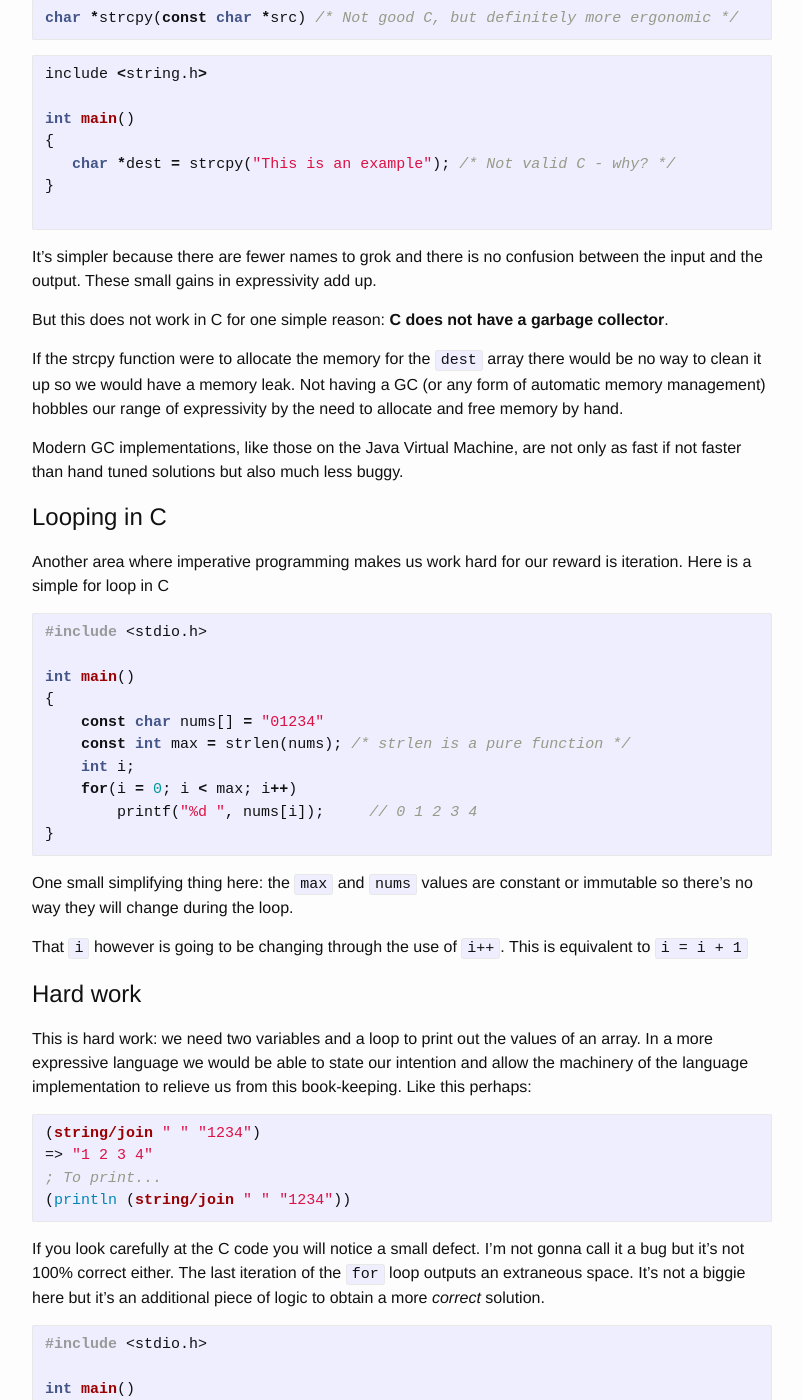
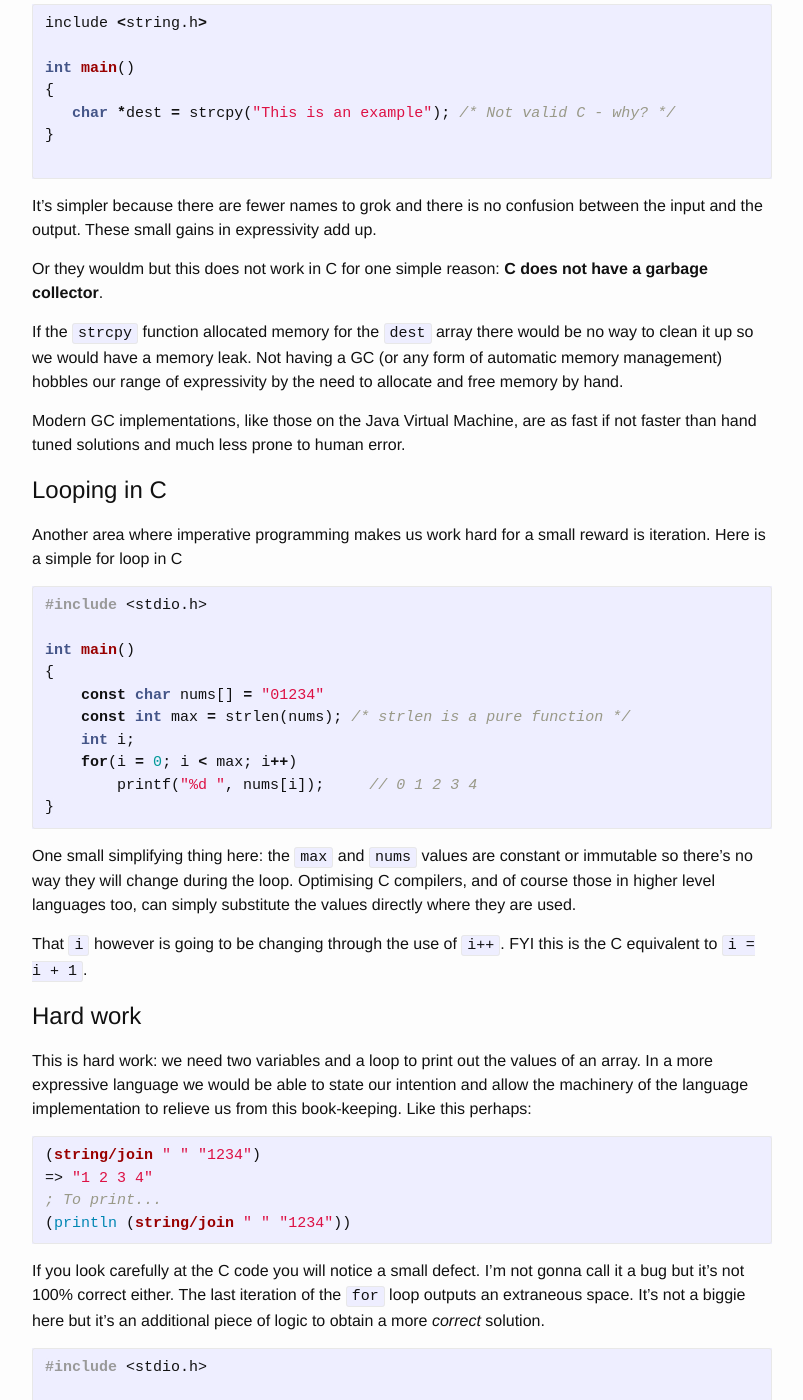
Before and after one commit to opengrail/opengrail.github.io, a Jekyll site: the page built from _posts/2016-09-11-expressivity-02-imperative.md, in a window 1280 px wide and 1400 px high, scrolled down 1806 px. Shown: the whole window, without its empty margins (238-1041 px from the left). Built offline with Jekyll 4.4.1, drawn with Linux system fonts in a browser that asks for light colours; comment, search, counter and statistics services are not loaded; some of the changed text lies outside the part shown.

Commit message:
i mean it this time

````diff
--- a/_posts/2016-09-11-expressivity-02-imperative.md
+++ b/_posts/2016-09-11-expressivity-02-imperative.md
@@ -60,8 +58,8 @@
 ```
 
 The programmer has to abide by the unwritten rules of `strcpy`, or maybe it's better said, the conventions of C. Amongst these are:
-- ensure that the memory for `dest` array has been allocated
-- ensure that the size of the `dest` array is >= the source array, otherwise you will get less than you gave!
+* ensure that the memory for `dest` array has been allocated
+* ensure that the size of the `dest` array is >= the source array, otherwise you will get less than you gave!
 
 # Improved C
 
@@ -83,15 +81,15 @@
 
 It's simpler because there are fewer names to grok and there is no confusion between the input and the output. These small gains in expressivity add up.
 
-But this does not work in C for one simple reason: **C does not have a garbage collector**.
+Or they wouldm but this does not work in C for one simple reason: **C does not have a garbage collector**.
 
-If the strcpy function were to allocate the memory for the `dest` array there would be no way to clean it up so we would have a memory leak. Not having a GC (or any form of automatic memory management) hobbles our range of expressivity by the need to allocate and free memory by hand.
+If the `strcpy` function allocated memory for the `dest` array there would be no way to clean it up so we would have a memory leak. Not having a GC (or any form of automatic memory management) hobbles our range of expressivity by the need to allocate and free memory by hand.
 
-Modern GC implementations, like those on the Java Virtual Machine, are not only as fast if not faster than hand tuned solutions but also much less buggy.
+Modern GC implementations, like those on the Java Virtual Machine, are as fast if not faster than hand tuned solutions and much less prone to human error.
 
 # Looping in C
 
-Another area where imperative programming makes us work hard for our reward is iteration. Here is a simple for loop in C
+Another area where imperative programming makes us work hard for a small reward is iteration. Here is a simple for loop in C
 
 ```c
 #include <stdio.h>
@@ -106,9 +104,9 @@
 }
 ```
 
-One small simplifying thing here: the `max` and `nums` values are constant or immutable so there's no way they will change during the loop.
+One small simplifying thing here: the `max` and `nums` values are constant or immutable so there's no way they will change during the loop. Optimising C compilers, and of course those in higher level languages too, can simply substitute the values directly where they are used.
 
-That `i` however is going to be changing through the use of `i++`. This is equivalent to `i = i + 1`
+That `i` however is going to be changing through the use of `i++`. FYI this is the C equivalent to `i = i + 1`.
 
 # Hard work
 
@@ -143,6 +141,8 @@
 
 To be honest, I have not ran this version of the code so please send a comment to correct the it if you know better and help me to make my point!
 
+Incidentally, the Swift designers recently decided to drop the ++ operator from the language, arguing that its use is too confusing for new and old programmers. :thumbsup:
+
 I'm going to go into more depth about getting rid of loops in the Functional Programming post but I think even the most die in the wool C coder would agree that this one liner is more expressive.
 
 # Is it harmful?
````
Also changed, not shown: other parts of _posts/2016-09-11-expressivity-02-imperative.md (+5 -7 lines).
